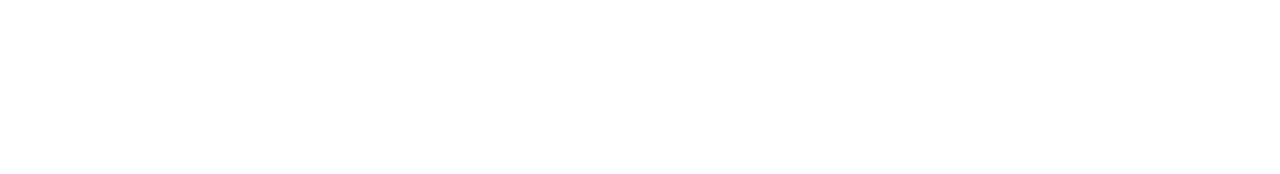
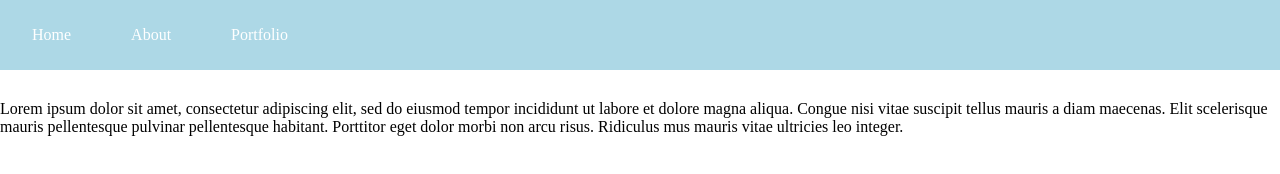
Before and after one commit to mattbixby123/MBixby-Portfolio-Site, a plain HTML site: page portfolio.html in a window 1280 px wide. Drawn offline with Linux system fonts and the light colour scheme.

Commit message:
updates to persistent header and javascript requirement

```diff
--- a/javascript.js
+++ b/javascript.js
@@ -0,0 +1 @@
+console.log('Hello World!!')
--- a/portfolio.html
+++ b/portfolio.html
@@ -4,8 +4,37 @@
   <meta charset="UTF-8">
   <meta name="viewport" content="width=device-width, initial-scale=1.0">
   <title>Document</title>
+  <link rel="stylesheet" href="style.css">
 </head>
 <body>
 
+  <header>
+    <div class="container">
+      <nav class="navbar">
+        <!-- <img class= "bix-prof-pic" src="me" alt="profile image of mbixby"> -->
+        <ul class="nav-menu">
+          <li>
+            <a href="/index.html" class="home">Home</a>
+          </li>
+          <li>
+            <a href="/about.html" class="about">About</a>
+          </li>
+          <li>
+            <a href="/portfolio.html" class="portfolio">Portfolio</a>
+          </li>
+        </ul>
+      </nav>
+    </div>
+  </header>
+
+  <section class="profolio">
+    <p class="main-text">Lorem ipsum dolor sit amet, consectetur adipiscing elit,
+    sed do eiusmod tempor incididunt ut labore et dolore magna aliqua.
+    Congue nisi vitae suscipit tellus mauris a diam maecenas.
+    Elit scelerisque mauris pellentesque pulvinar pellentesque
+    habitant. Porttitor eget dolor morbi non arcu risus.
+    Ridiculus mus mauris vitae ultricies leo integer.</p>
+  </section>
+
 </body>
 </html>
--- a/style.css
+++ b/style.css
@@ -0,0 +1,64 @@
+* {
+  padding: 0;
+  margin: 0;
+}
+
+body {
+  position: relative;
+}
+
+header {
+  position: fixed;
+  top: 0;
+  width: 100%;
+  background-color:lightblue;
+}
+
+li {
+  list-style: none;
+}
+
+a {
+  color: white;
+  text-decoration: none;
+}
+
+.main-text {
+  margin-top: 100px;
+}
+
+.container {
+  width:1280px;
+  margin: auto;
+}
+
+.navbar {
+  width: 95%;
+  margin:auto;
+  min-height: 70px;
+  display: flex;
+  justify-content: space-between;
+  align-items: right
+}
+
+.nav-menu {
+  display: flex;
+  justify-content: space-between;
+  align-items: center;
+  gap: 60px;
+}
+
+/* .bix-prof-pic {
+  // stuff regarding profile image, one uploaded and figure out how to display it
+} */
+
+.home, .about, .contact{
+  height:720px;
+  margin-top: 70px;
+}
+
+@media(max-wdith:1280px){
+  .container{
+    width: 100%;
+  }
+}
```
Also changed, not shown: about.html (+29 -0 lines), index.html (+47 -2 lines).
